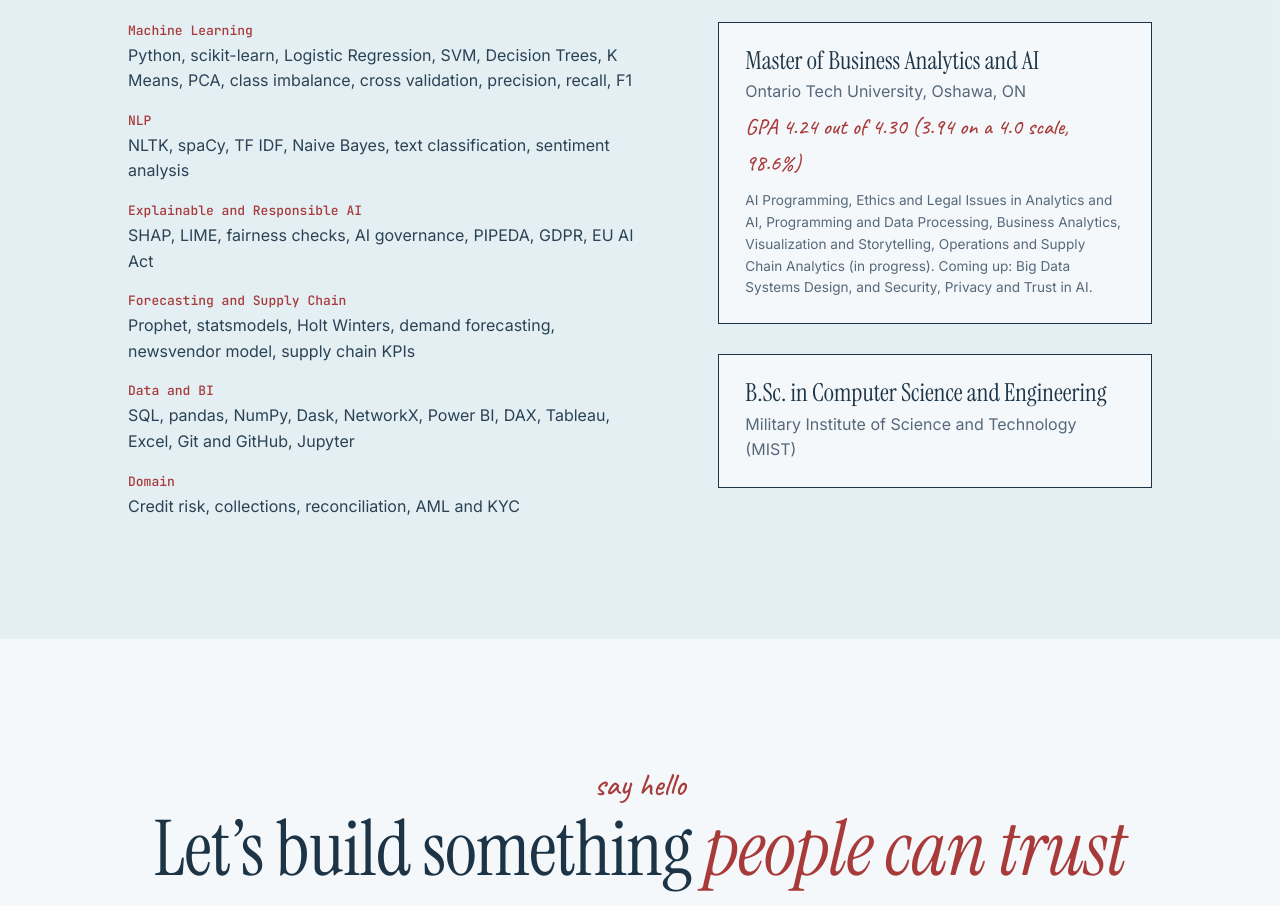
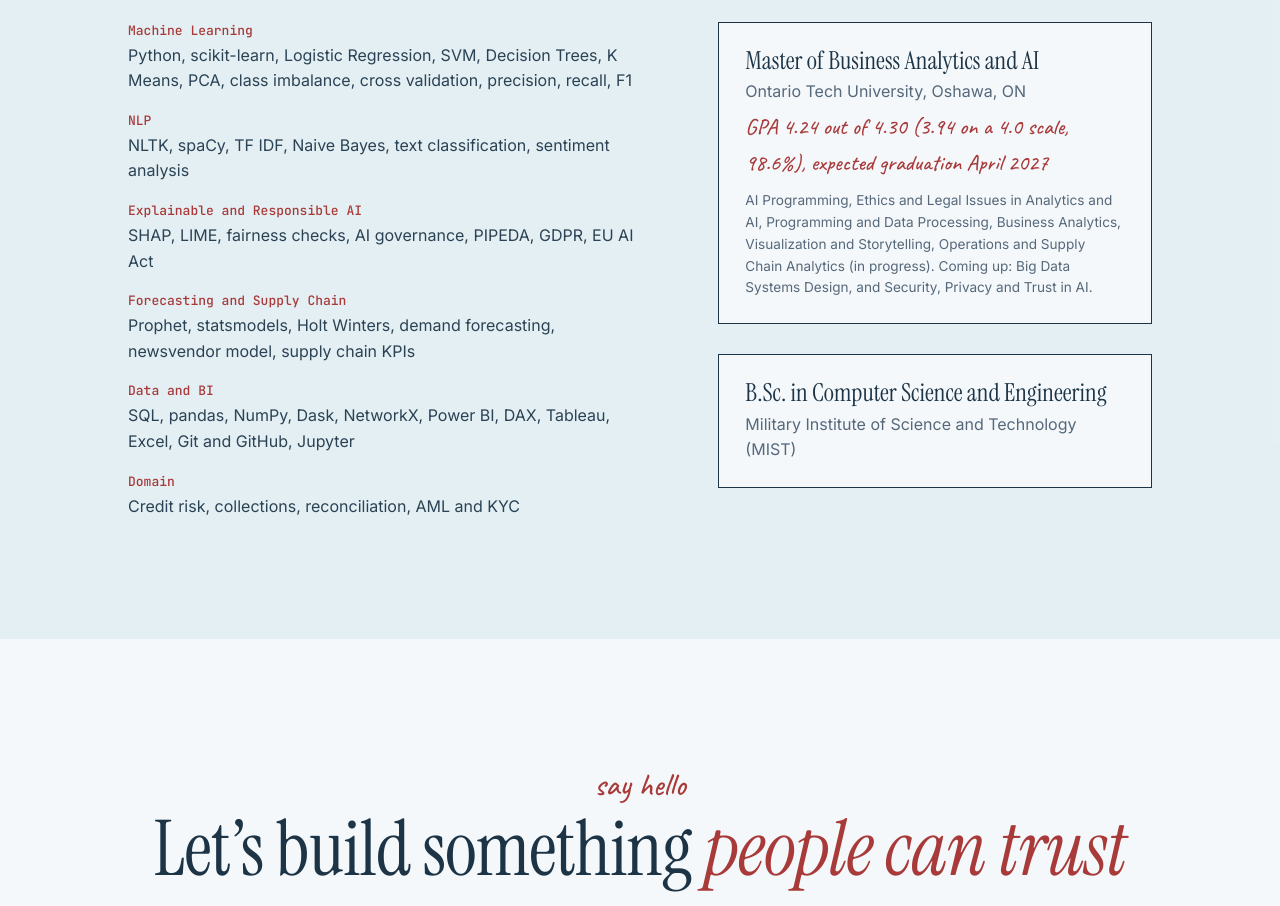
Before and after one commit to nusratjahan73/nusratjahan73.github.io, a plain HTML site: page index.html in a window 1280 px wide. Shown: the part 6962-7868 px from the top of the page. Drawn offline with Linux system fonts and the light colour scheme; animation ran at ten frames a second.

Commit message:
updating grad date

```diff
--- a/index.html
+++ b/index.html
@@ -351,7 +351,7 @@
       <div class="edu">
         <h3>Master of Business Analytics and AI</h3>
         <p>Ontario Tech University, Oshawa, ON</p>
-        <p class="hand gpa">GPA 4.24 out of 4.30 (3.94 on a 4.0 scale, 98.6%)</p>
+        <p class="hand gpa">GPA 4.24 out of 4.30 (3.94 on a 4.0 scale, 98.6%), expected graduation April 2027</p>
         <p class="small">AI Programming, Ethics and Legal Issues in Analytics and AI, Programming and Data Processing, Business Analytics, Visualization and Storytelling, Operations and Supply Chain Analytics (in progress). Coming up: Big Data Systems Design, and Security, Privacy and Trust in AI.</p>
       </div>
       <div class="edu">
```
Also changed, not shown: 1 other file.
